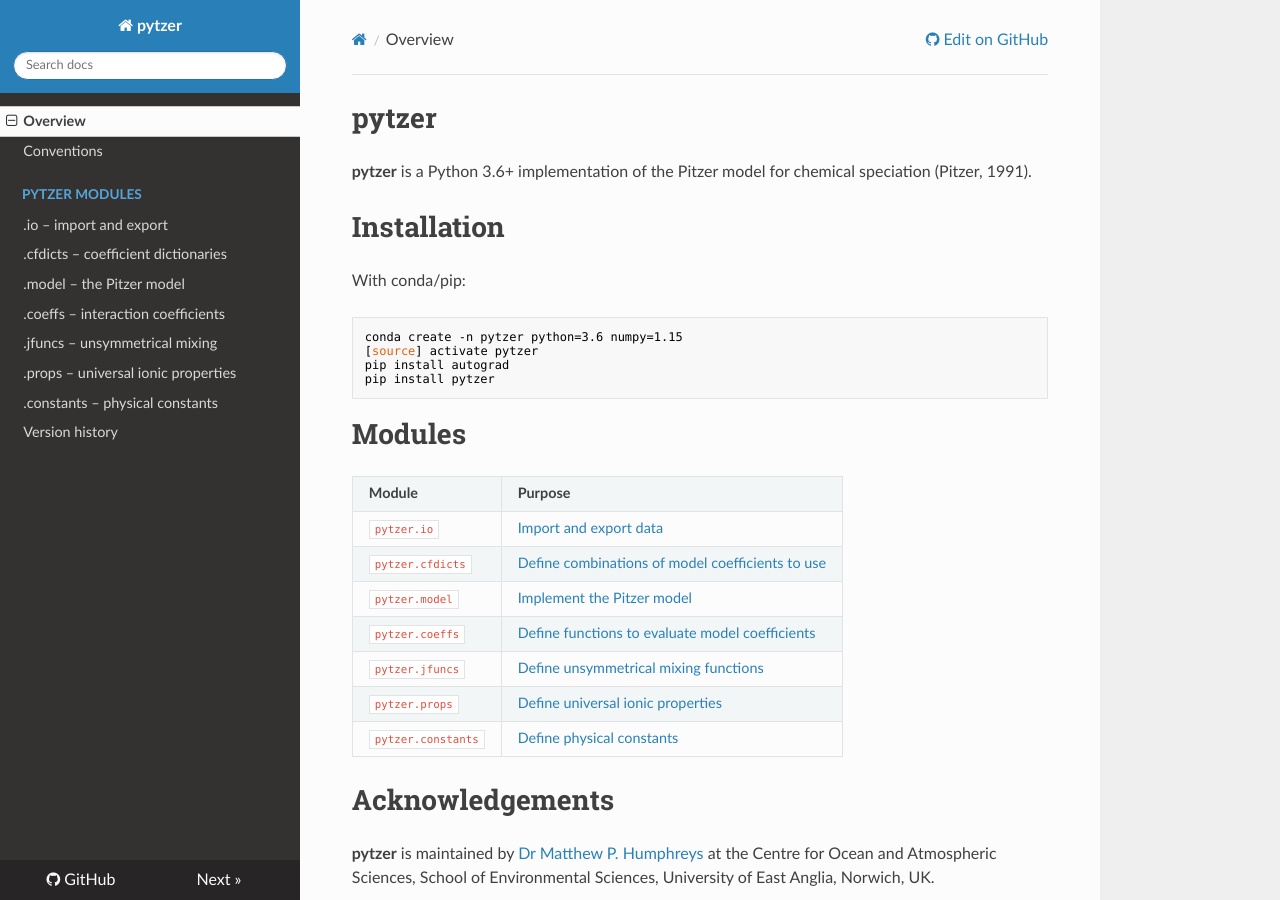
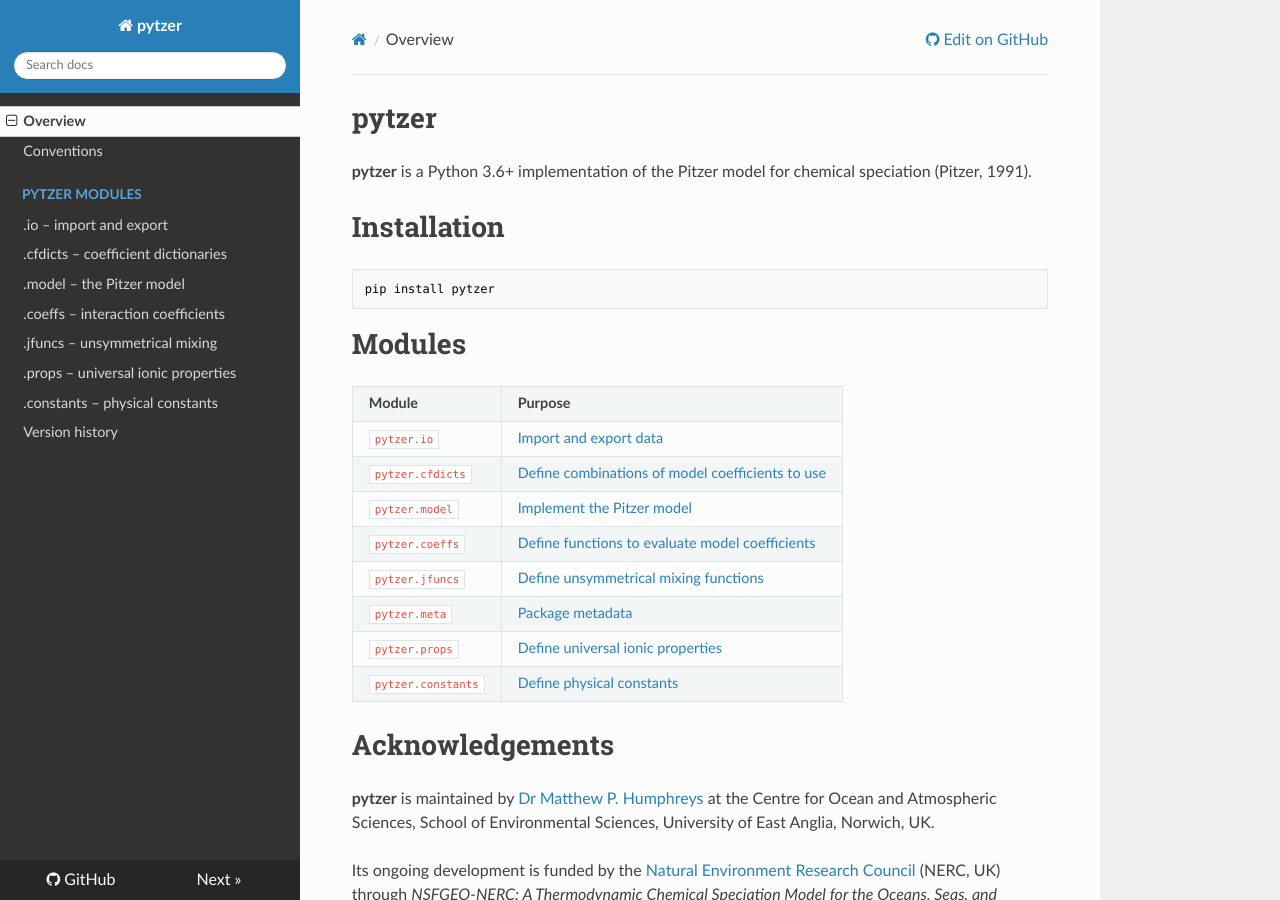
Before and after one commit to mvdh7/pytzer, an MkDocs documentation site: the page built from docs/index.md, in a window 1280 px wide and 900 px high. Built offline with MkDocs 1.6.1, drawn with Linux system fonts in a browser that asks for light colours; nearby versions of some CDN libraries.

Commit message:
Add meta documentation and update install instructions

````diff
--- a/docs/index.md
+++ b/docs/index.md
@@ -6,12 +6,7 @@
 
 # Installation
 
-With conda/pip:
-
 ```
-conda create -n pytzer python=3.6 numpy=1.15
-[source] activate pytzer
-pip install autograd
 pip install pytzer
 ```
 
@@ -49,6 +44,11 @@
 
 </tr><tr>
 
+<td><code>pytzer.meta</code></td>
+<td><a href="modules/meta">Package metadata</a></td>
+
+</tr><tr>
+
 <td><code>pytzer.props</code></td>
 <td><a href="modules/props">Define universal ionic properties</a></td>
 
````
Also changed, not shown: README.md (+1 -4 lines), docs/modules/meta.md (added, +7 -0 lines), docs/version-history.md (+2 -0 lines).
